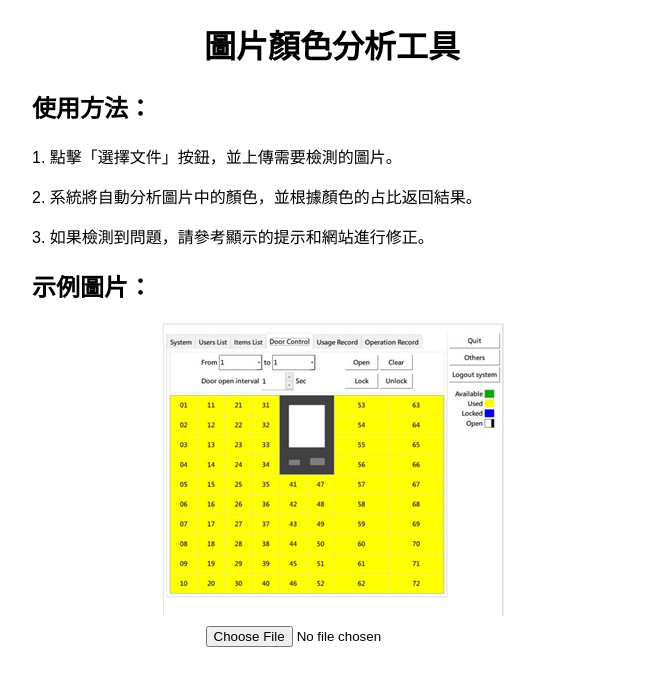
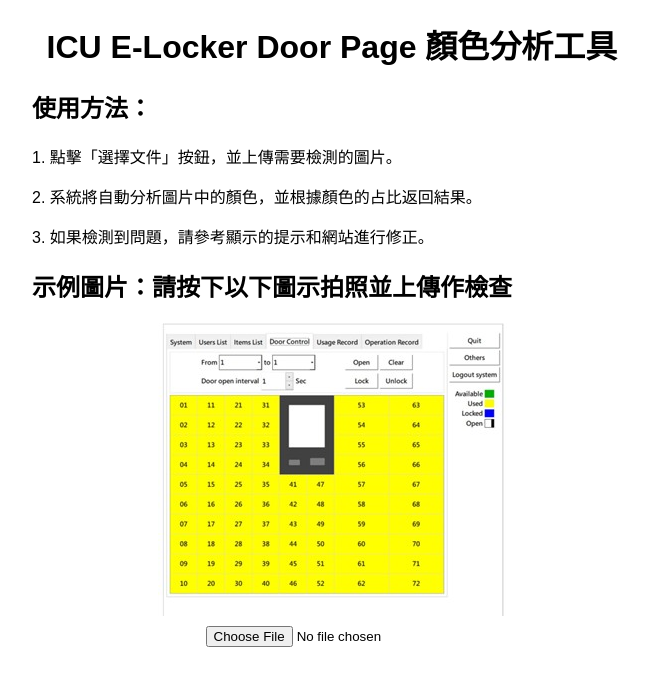
Before and after one commit to AlexCheung109/ICUSelfchecking, a plain HTML site: page index.html in a window 1280 px wide. Shown: the whole page, without its empty margins (308-956 px from the left). Drawn offline with Linux system fonts and the light colour scheme.

Commit message:
Add files via upload

```diff
--- a/index.html
+++ b/index.html
@@ -36,7 +36,7 @@
   </style>
 </head>
 <body>
-  <h1>圖片顏色分析工具</h1>
+  <h1>ICU E-Locker Door Page 顏色分析工具</h1>
 
   <!-- 使用方法 -->
   <div class="instructions">
@@ -44,7 +44,7 @@
     <p>1. 點擊「選擇文件」按鈕，並上傳需要檢測的圖片。</p>
     <p>2. 系統將自動分析圖片中的顏色，並根據顏色的占比返回結果。</p>
     <p>3. 如果檢測到問題，請參考顯示的提示和網站進行修正。</p>
-    <h2>示例圖片：</h2>
+    <h2>示例圖片：請按下以下圖示拍照並上傳作檢查</h2>
     <img src="door page.jpg" alt="示例圖片">
   </div>
 
```
